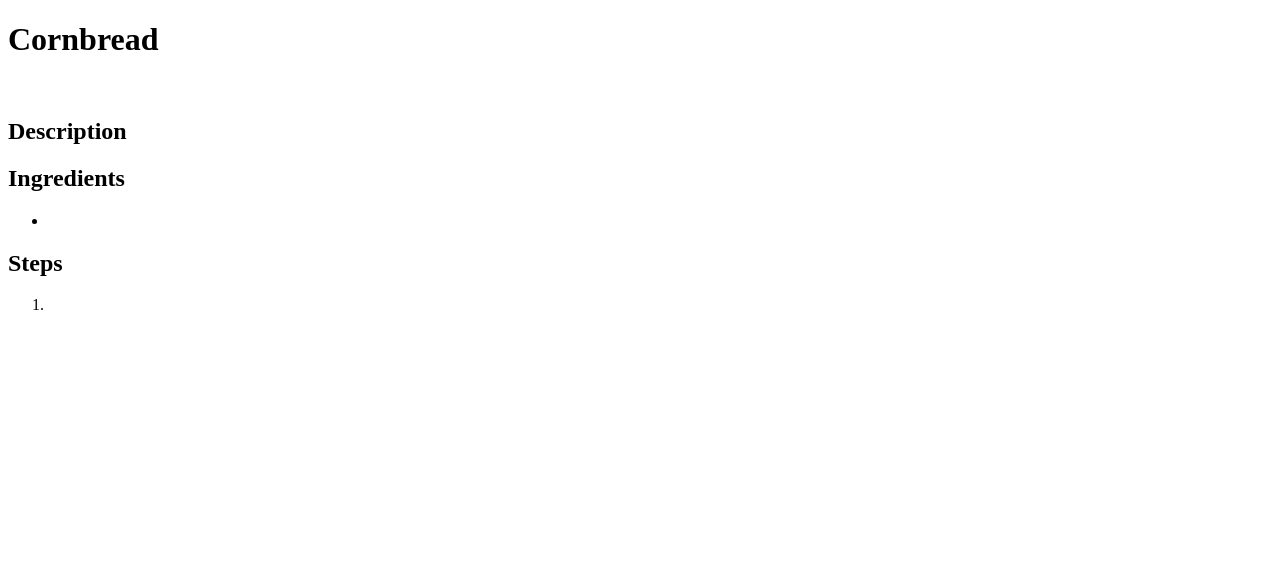
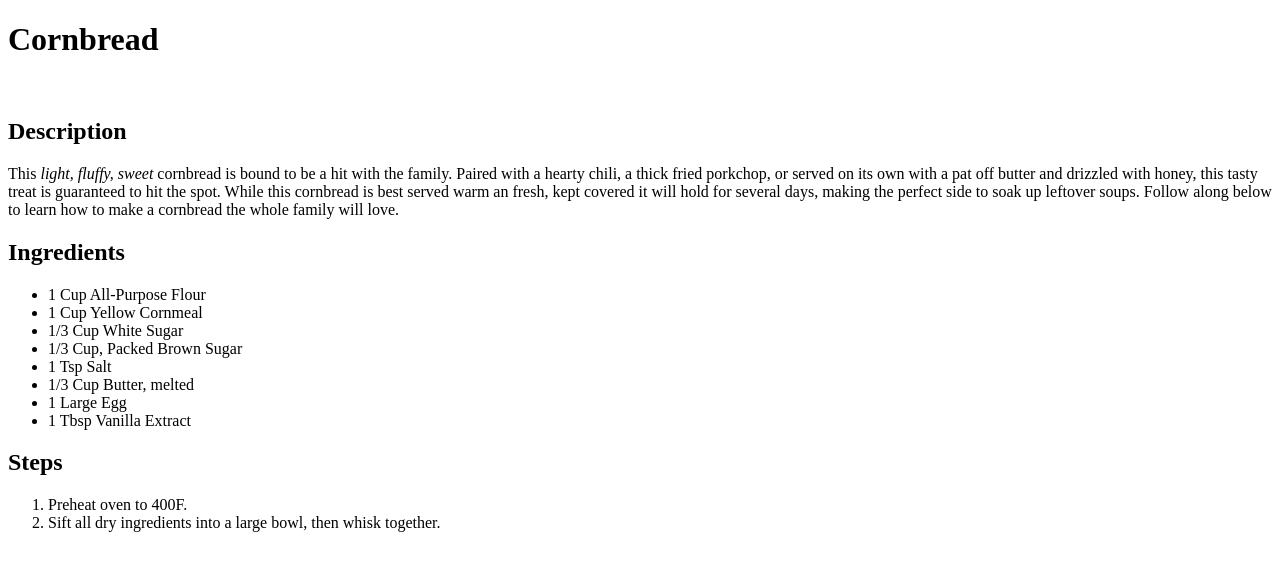
Before and after one commit to jachapman90/odin-recipes, a plain HTML site: page recipes/cornbread.html in a window 1280 px wide. Drawn offline with Linux system fonts and the light colour scheme.

Commit message:
Create cornbread.html

```diff
--- a/recipes/cornbread.html
+++ b/recipes/cornbread.html
@@ -9,14 +9,25 @@
       <h1>Cornbread</h1>
         <img src="" height="310" alt="">
     <h2>Description</h2>
-      <p></p>
+      <p>This <em>light, fluffy, sweet</em> cornbread is bound to be a hit with the family.
+      Paired with a hearty chili, a thick fried porkchop, or served on its own with a pat off butter and drizzled with honey,
+    this tasty treat is guaranteed to hit the spot. While this cornbread is best served warm an fresh, kept covered it will hold for several days, making the perfect side to soak up leftover soups.
+    Follow along below to learn how to make a cornbread the whole family will love.</p>
     <h2>Ingredients</h2>
       <ul>
-        <li></li>
+        <li>1 Cup All-Purpose Flour</li>
+        <li>1 Cup Yellow Cornmeal</li>
+        <li>1/3 Cup White Sugar</li>
+        <li>1/3 Cup, Packed Brown Sugar</li>
+        <li>1 Tsp Salt</li>
+        <li>1/3 Cup Butter, melted</li>
+        <li>1 Large Egg</li>
+        <li>1 Tbsp Vanilla Extract</li>
       </ul>
       <h2>Steps</h2>
       <ol>
-        <li></li>
+        <li>Preheat oven to 400F.</li>
+        <li>Sift all dry ingredients into a large bowl, then whisk together.</li>
       </ol>
 
 </body>
```
Also changed, not shown: img/cornbread.jpg (added).
